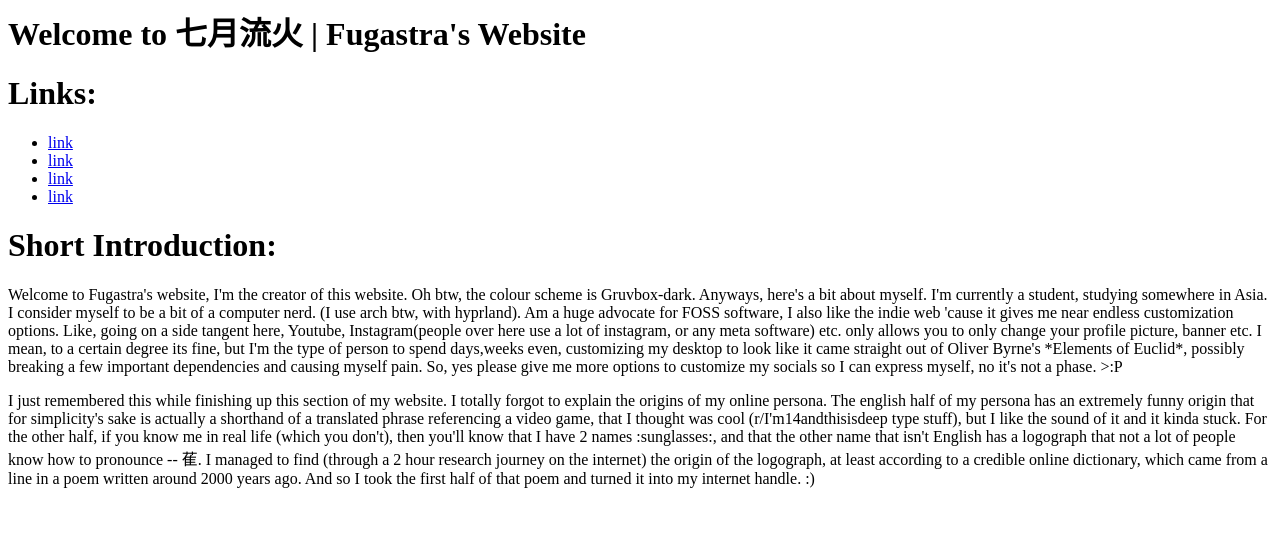
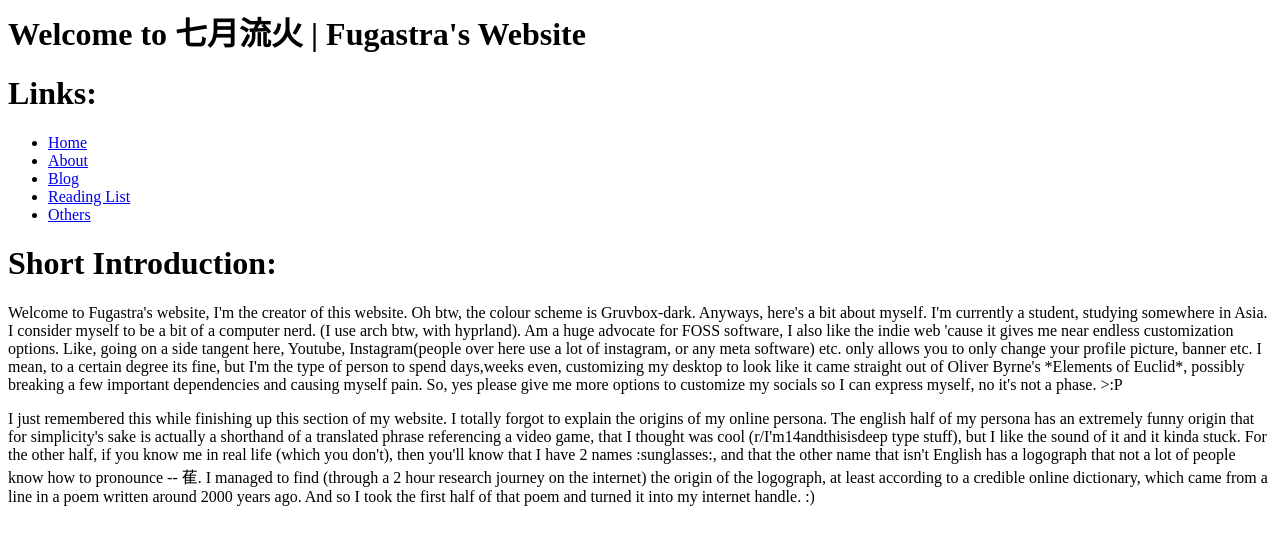
Before and after one commit to Jas-zh/argosia.web, a plain HTML site: page index.html in a window 1280 px wide. Drawn offline with Linux system fonts and the light colour scheme.

Commit message:
Update index.html

```diff
--- a/index.html
+++ b/index.html
@@ -12,10 +12,11 @@
 <div class = "nav">
   <h1 id = "linktxt">Links:</h1>
   <ul id = "link">
-    <li><a href = "#">link</a></li>
-    <li><a href = "#">link</a></li>
-    <li><a href = "#">link</a></li>
-    <li><a href = "#">link</a></li>
+    <li><a href = index.html>Home</a></li>
+    <li><a href = "#">About</a></li>
+    <li><a href = "#">Blog</a></li>
+    <li><a href = "#">Reading List</a></li>
+    <li><a href = "#">Others</a></li>
   </ul>
 </div>
 
```
